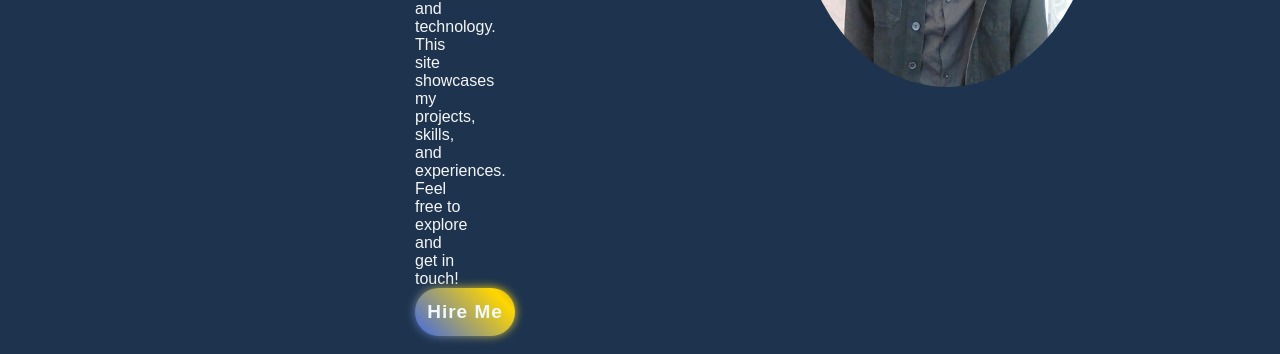
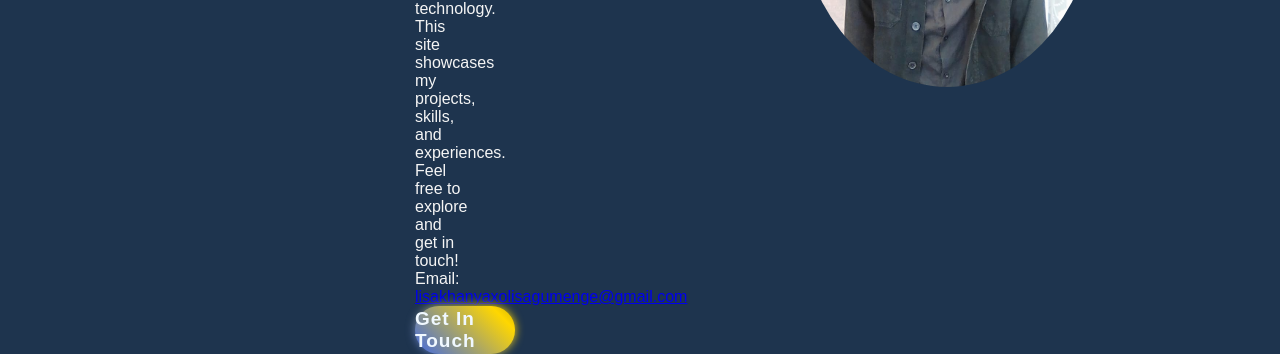
Before and after one commit to Lisakhanya7/My--Portfolio, a plain HTML site: page index.html in a window 1280 px wide. Shown: the part 538-892 px from the top of the page. Drawn offline with nearby package versions, Linux system fonts and the light colour scheme.

Commit message:
Update index.html

```diff
--- a/index.html
+++ b/index.html
@@ -31,7 +31,8 @@
                 <h1>Hello, I'm Lisakhanya Gumengi</h1>
                 <h3>Web Developer student</h3>
                 <p>Welcome to my website! I'm a student passionate about web development and technology. This site showcases my projects, skills, and experiences. Feel free to explore and get in touch!</p>
-                <a href="#" class="btn">Hire Me</a>
+                <p>Email: <a href="mailto:your-email@example.com">lisakhanyaxolisagumenge@gmail.com</a></p>
+                <a href="#" class="btn">Get In Touch</a>
             </div>
             <div class="home-img">
                 <div class="glowing-circle">
```
